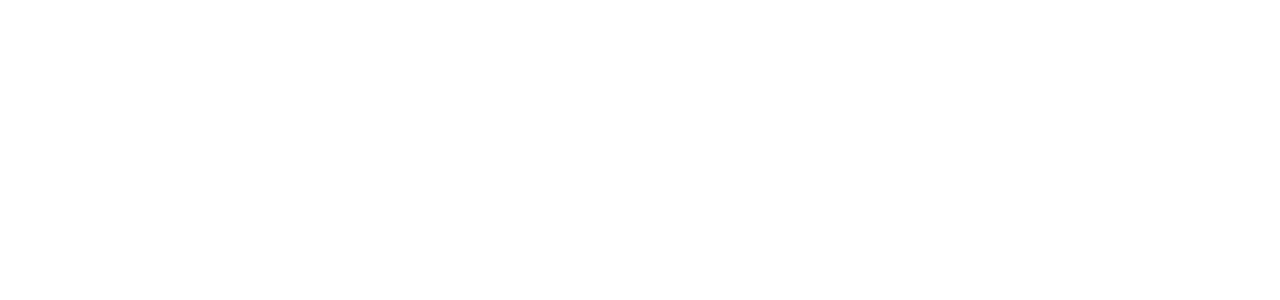
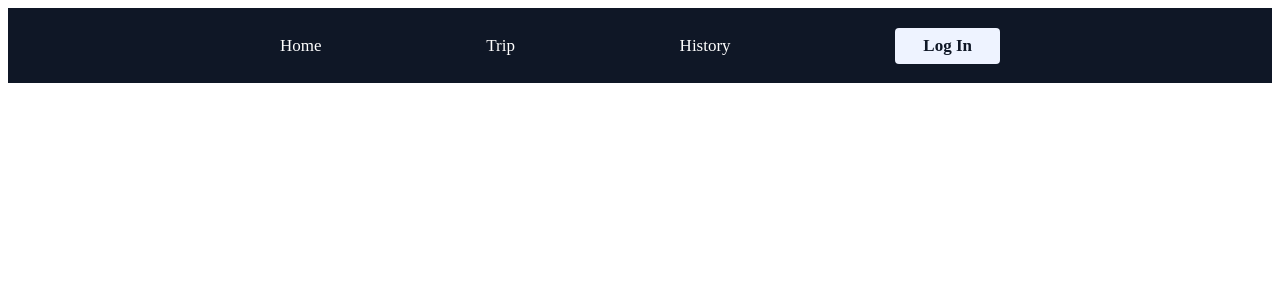
Before and after one commit to Leorc9/box-certif, a PHP site: page / in a window 1280 px wide. Before the commit the part shown is empty. Shown: the top 300 px of the page. Run offline with PHP 8.4, Linux system fonts and the light colour scheme.

Commit message:
chore: add auth folder style: add header navigation

```diff
--- a/web/header.php
+++ b/web/header.php
@@ -1,31 +1,24 @@
 <?php
-session_start();
+// Start the session only if it is not already started
+if (session_status() === PHP_SESSION_NONE) {
+    session_start();
+}
 ?>
 
-<!DOCTYPE html>
-<html lang="en">
-    <head>
-    <link href="https://cdn.jsdelivr.net/npm/bootstrap@5.3.8/dist/css/bootstrap.min.css" rel="stylesheet" integrity="sha384-sRIl4kxILFvY47J16cr9ZwB07vP4J8+LH7qKQnuqkuIAvNWLzeN8tE5YBujZqJLB" crossorigin="anonymous">
-    <meta charset="UTF-8">
-    <meta name="viewport" content="width=device-width, initial-scale=1.0">
-    <title>Document</title>
-</head>
-<body>
-    <ul class="nav">
-    <li class="nav-item">
-        <a class="nav-link active" href="#">Link</a>
-    </li>
-    <li class="nav-item">
-        <a class="nav-link" href="#">Link</a>
-    </li>
-    <li class="nav-item">
-        <a class="nav-link" href="#">Link</a>
-    </li>
-    <li class="nav-item">
-        <a class="nav-link disabled" href="#" tabindex="-1" aria-disabled="true">Disabled</a>
-    </li>
-    </ul>
+<link rel="stylesheet" href="/style/headerStyle.css">
 
-    <script src="https://cdn.jsdelivr.net/npm/bootstrap@5.3.3/dist/js/bootstrap.bundle.min.js"></script>
-</body>
-</html>
+<header class="mainHeader">
+    <nav class="mainNav">
+        <!-- Main navigation links -->
+        <a href="/index.php">Home</a>
+        <a href="#">Trip</a>
+        <a href="#">History</a>
+
+        <!-- If the user is connected, show Log Out, else show Log In -->
+        <?php if (isset($_SESSION["id"])) { ?>
+            <a class="authButton" href="/auth/logOut.php">Log Out</a>
+        <?php } else { ?>
+            <a class="authButton" href="/auth/logIn.php">Log In</a>
+        <?php } ?>
+    </nav>
+</header>
--- a/web/index.php
+++ b/web/index.php
@@ -0,0 +1,2 @@
+<?php
+require_once("header.php");
--- /dev/null
+++ b/web/style/headerStyle.css
@@ -0,0 +1,29 @@
+.mainHeader {
+    width: 100%;
+    height: 75px;
+    background-color: #0f1726;
+    display: flex;
+    align-items: center;
+    justify-content: center;
+}
+
+.mainNav {
+    width: 70%;
+    display: flex;
+    align-items: center;
+    justify-content: space-around;
+}
+
+.mainNav a {
+    color: white;
+    text-decoration: none;
+    font-size: 17px;
+}
+
+.authButton {
+    background-color: #eef3ff;
+    color: #0f1726 !important;
+    padding: 8px 28px;
+    border-radius: 4px;
+    font-weight: bold;
+}
```
Also changed, not shown: web/auth/logIn.php (added), web/auth/logOut.php (added), web/auth/signUp.php (added).
